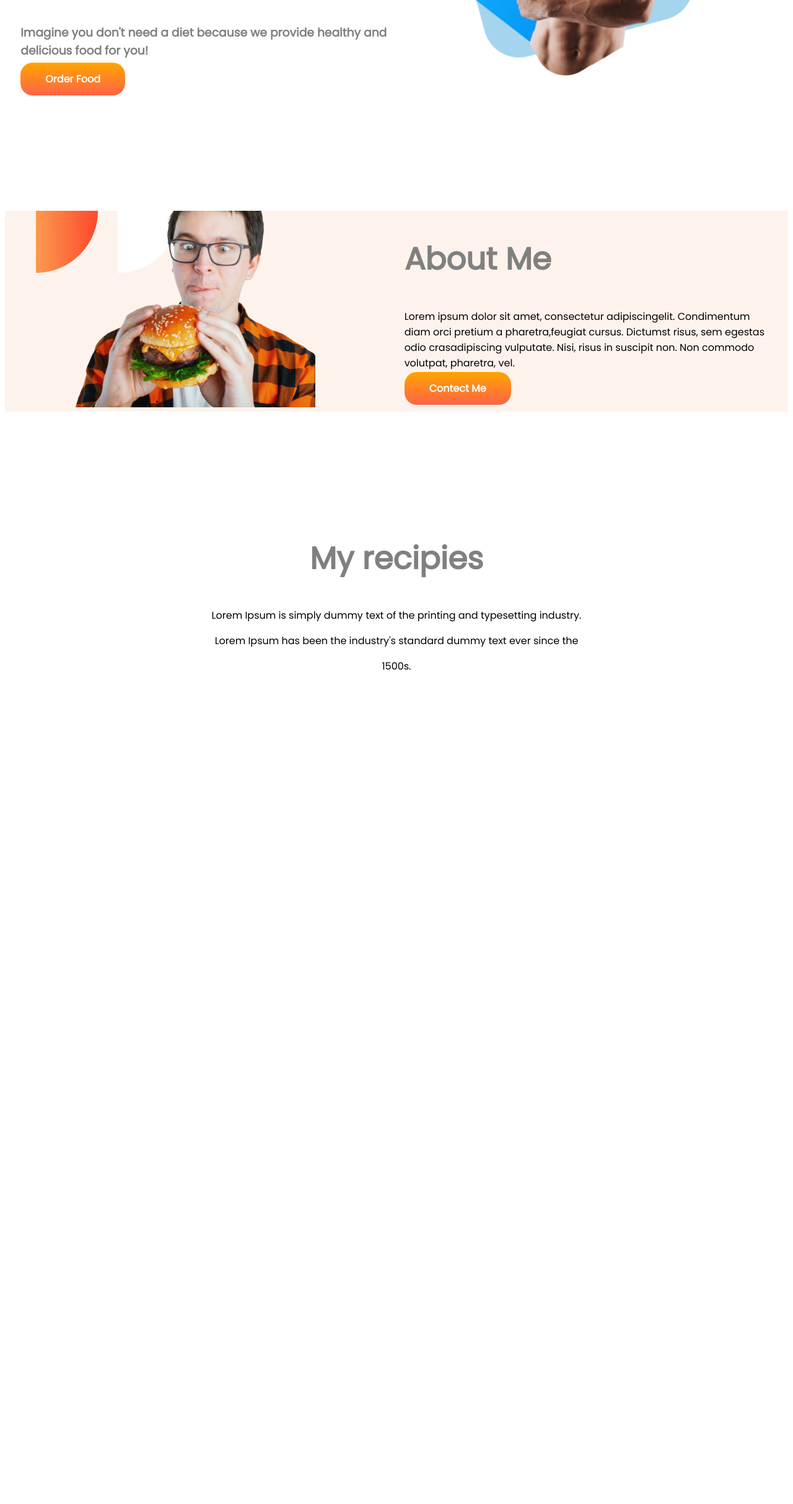
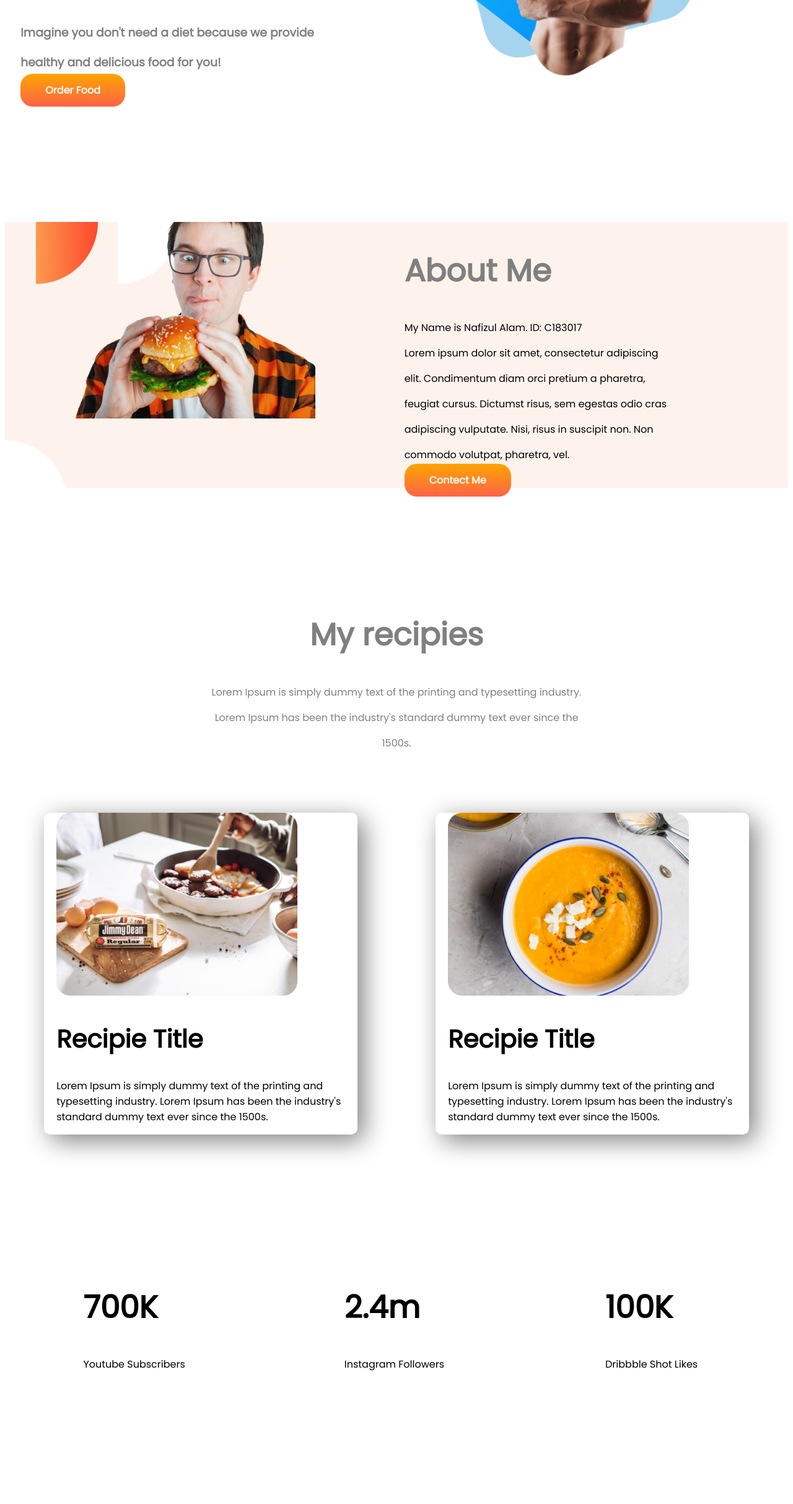
Before and after one commit to shoaibnafiz/eat-healthy, a plain HTML site: page index.html in a window 1280 px wide. Shown: the part 361-2787 px from the top of the page at 62% size. Before the commit the page ends 1464 px from the top, so only its background shows below. Drawn offline with Linux system fonts and the light colour scheme.

Commit message:
max done

```diff
--- a/index.html
+++ b/index.html
@@ -13,10 +13,11 @@
 <body>
     <section class="flexibility">
         <div class="half-width">
-            <h1><span>Skip</span> The Diet,</h1>
-            <h1>Just Eat Healthy</h1>
-            <h1>With Food Network</h1>
-            <h3>Imagine you don't need a diet because we provide healthy and delicious food for you!</h3>
+            <h1 class="color-grey"><span>Skip</span> The Diet,</h1>
+            <h1 class="color-grey">Just Eat Healthy</h1>
+            <h1 class="color-grey">With Food Network</h1>
+            <h3>Imagine you don't need a diet because we provide </h3>
+            <h3>healthy and delicious food for you!</h3>
             <a class="link-button" href="">Order Food</a>
         </div>
         <div class="half-width">
@@ -28,19 +29,51 @@
             <img src="images/male/young-guy-holding-fresh-burger_79782-176-removebg-preview.png" alt="">
         </div>
         <div class="half-width h-r-width">
-            <h1>About Me</h1>
-            <p>Lorem ipsum dolor sit amet, consectetur adipiscingelit. Condimentum diam orci pretium a pharetra,feugiat cursus. Dictumst risus, sem egestas odio crasadipiscing vulputate. Nisi, risus in suscipit non. Non commodo volutpat, pharetra, vel.</p>
+            <h1 class="color-grey">About Me</h1>
+            <p>My Name is Nafizul Alam. ID: C183017</p>
+            <p>Lorem ipsum dolor sit amet, consectetur adipiscing </p>
+            <p>elit. Condimentum diam orci pretium a pharetra, </p>
+            <p>feugiat cursus. Dictumst risus, sem egestas odio cras </p>
+            <p>adipiscing vulputate. Nisi, risus in suscipit non. Non </p>
+            <p>commodo volutpat, pharetra, vel.</p>
             <a class="link-button" href="">Contect Me</a>
         </div>
     </section>
     <section class="center-align">
-        <h1>My recipies</h1>
-        <p>Lorem Ipsum is simply dummy text of the printing and typesetting industry.</p>
-        <p>Lorem Ipsum has been the industry's standard dummy text ever since the</p>
-        <p>1500s.</p>
+        <h1 class="color-grey">My recipies</h1>
+        <p class="color-grey">Lorem Ipsum is simply dummy text of the printing and typesetting industry.</p>
+        <p class="color-grey">Lorem Ipsum has been the industry's standard dummy text ever since the</p>
+        <p class="color-grey">1500s.</p>
     </section>
-    <section>
-
+    <section class="flexibility">
+        <div class="half-width food-item">
+            <img src="images/food/Project Cover.jpg" alt="">
+            <h2>Recipie Title</h2>
+            <p>Lorem Ipsum is simply dummy text of the printing and typesetting industry. Lorem Ipsum has been the industry's standard dummy text ever since the 1500s.</p>
+        </div>
+        <div class="half-width food-item">
+            <img src="images/food/Project Cover.png" alt="">
+            <h2>Recipie Title</h2>
+            <p>Lorem Ipsum is simply dummy text of the printing and typesetting industry. Lorem Ipsum has been the industry's standard dummy text ever since the 1500s.</p>
+        </div>
+    </section>
+    <section class="flexibility">
+        <div class="div-width">
+            <h1>700K</h1>
+            <p>Youtube Subscribers</p>
+        </div>
+        <div class="div-width">
+            <h1>2.4m</h1>
+            <p>Instagram Followers</p>
+        </div>
+        <div class="div-width">
+            <h1>100K</h1>
+            <p>Dribbble Shot Likes</p>
+        </div>
     </section>
 </body>
+<footer>
+    <h2><span>Eat</span> Fresh</h2>
+    <p>Eat healthy to live healthy. Live healthy to live happy.</p>
+</footer>
 </html>
--- a/style.css
+++ b/style.css
@@ -6,7 +6,6 @@ span{
 }
 h1{
     font-size: 50px;
-    color: gray;
 }
 h2{
     font-size: 40px;
@@ -14,8 +13,15 @@ h2{
 h3{
     color: grey;
 }
+.color-grey{
+    color: gray;
+}
 .h-r-width{
     padding-right: 2%;
+}
+.div-width{
+    width: 33%;
+    padding-left: 10%;
 }
 .half-width{
     width: 50%;
@@ -42,4 +48,19 @@ h3{
 }
 .center-align{
     text-align: center;
+    margin-bottom: 100px;
 }
+.food-item{
+    margin: 0 5%;
+    width: 40%;
+    padding-left: 20px;
+    box-shadow: 10px 10px 40px gray;
+    border-radius: 10px;
+}
+footer{
+    text-align: center;
+    margin: 0;
+    background-color: black;
+    color: grey;
+    padding-bottom: 100px;
+}
```
